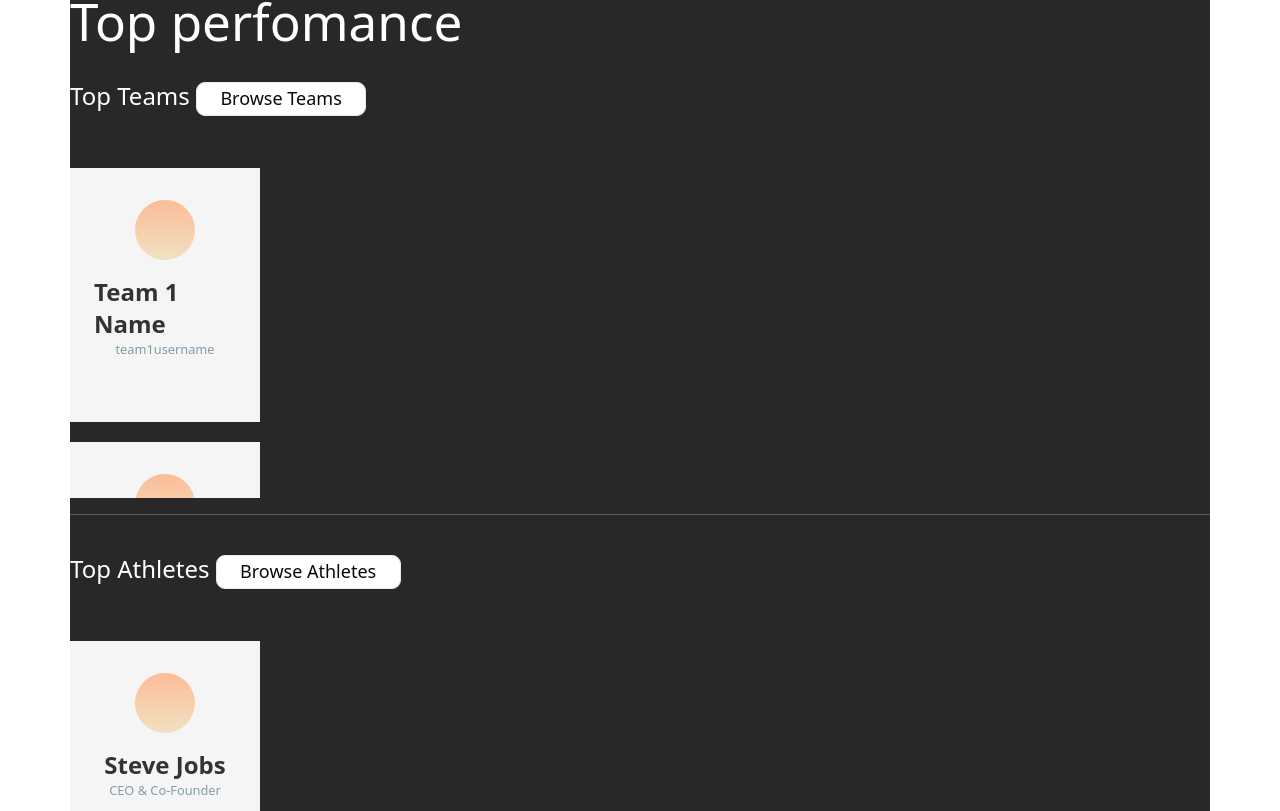
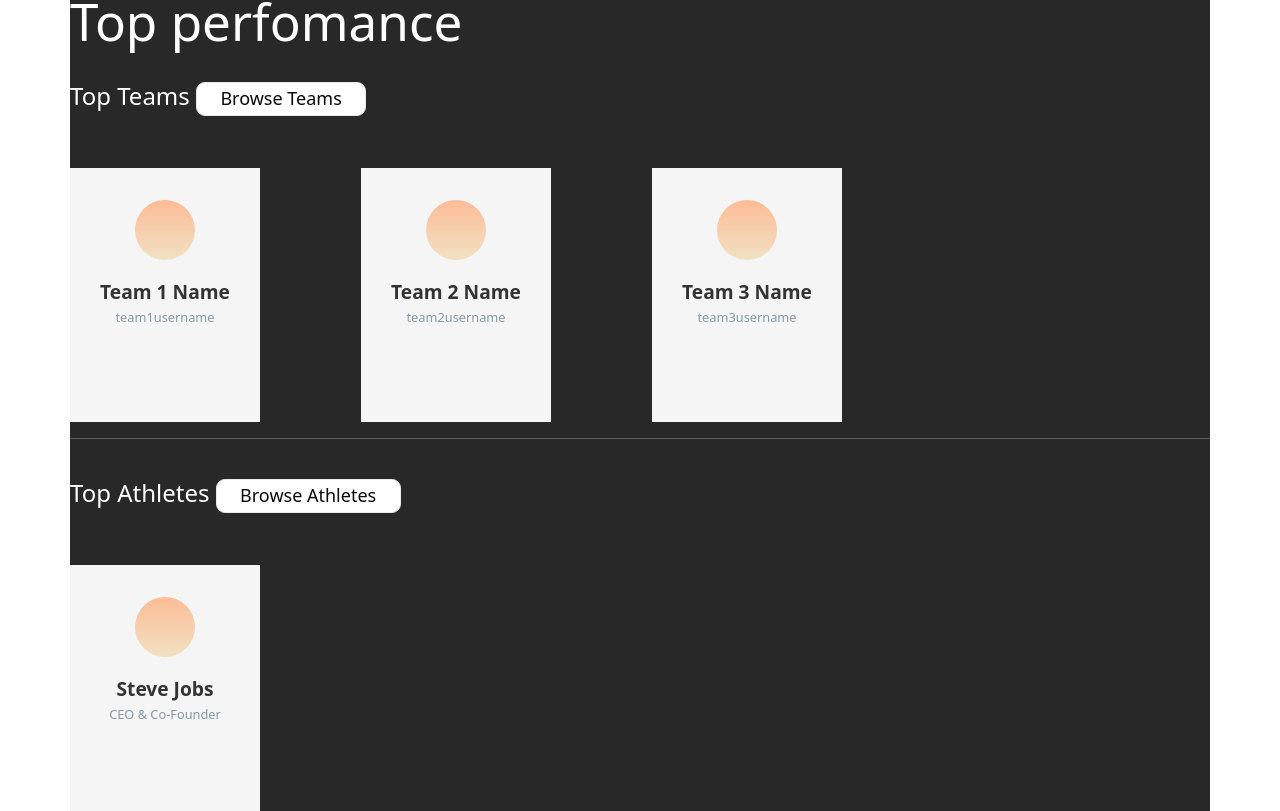
Before and after one commit to seneshsirimanne00/unisportshub, a React (Vite) app: page / in a window 1280 px wide. Shown: the part 2369-3180 px from the top of the page. Built offline with nearby package versions, Linux system fonts and the light colour scheme.

Commit message:
css styles

```diff
--- a/src/App.css
+++ b/src/App.css
@@ -537,7 +537,7 @@
  /*Text*/
  .team-card-title {
   color: #333;
-  font-size: 1.5em;
+  font-size: 1.2em;
   font-weight: 600;
   line-height: 2rem;
  }
--- a/src/commonComponents/TeamCard.tsx
+++ b/src/commonComponents/TeamCard.tsx
@@ -11,6 +11,7 @@
 
   const TeamCard: React.FC<ITeamCardData> = ({ name, username, winnings , loses , players }) => {
   return (
+    <div className='col-lg-3 col-md-4 col-sm-6 col-xs-12'>
         <div className="team-card">
           <div className="team-card-info">
             <div className="team-card-avatar"></div>
@@ -27,6 +28,7 @@
                 </li>
             </ul>
         </div>
+        </div>
   );
 }
 
--- a/src/pages/Home.tsx
+++ b/src/pages/Home.tsx
@@ -211,14 +211,14 @@
 
       <div className="row" style={{maxHeight: "350px" , overflowX: "auto"}}>
 
-        <div className="col">
-        <a href="profile-team.html" style={{textDecoration: "none"}}>
+
+
         {teamCard.map((cardData) => (
               <TeamCard key={cardData.name} name={cardData.name} username={cardData.username} winnings={cardData.winnings} loses={cardData.loses} players={cardData.players} />
             ))}
-        </a>
 
-        </div>
+
+
       </div>
 
       <hr/>
```
